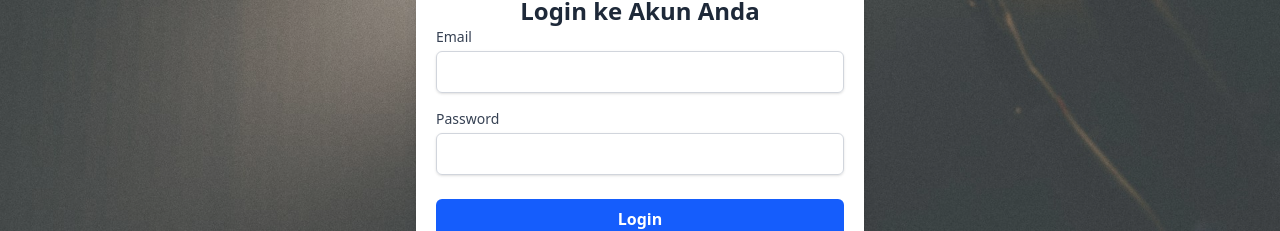
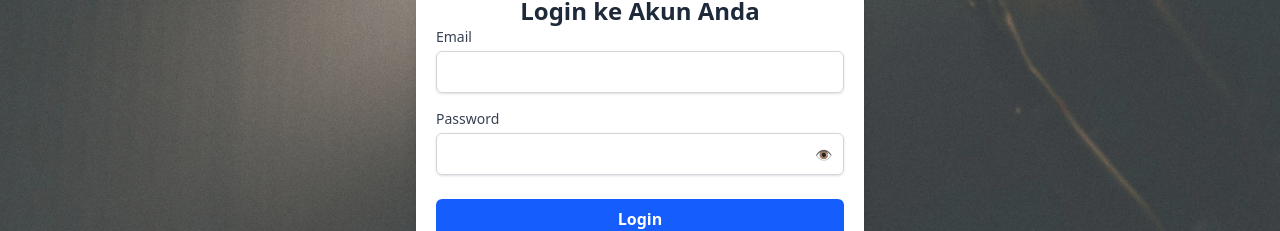
Before and after one commit to tiedsandi/project_event-management-frontend, a React (Vite) app: page /login in a window 1280 px wide. Shown: the part 265-496 px from the top of the page. Built offline with nearby package versions, Linux system fonts and the light colour scheme.

Commit message:
fetching /me

```diff
--- a/src/components/Header.jsx
+++ b/src/components/Header.jsx
@@ -4,6 +4,9 @@ import { useState } from "react";
 
 export default function Header() {
   const [isLogin, setIsLogin] = useState(!!localStorage.getItem("token"));
+
+  // const userData = JSON.parse(localStorage.getItem("user") || "{}");
+  // const isAdmin = userData.role === "admin";
 
   const logoutHandler = () => {
     localStorage.removeItem("token");
--- a/src/components/LoginForm.jsx
+++ b/src/components/LoginForm.jsx
@@ -1,9 +1,17 @@
 import { Form, Link, useActionData } from "react-router-dom";
+
+import { useState } from "react";
 
 const LoginForm = () => {
   const actionData = useActionData();
   // console.dir(actionData);
   // console.log(JSON.stringify(actionData, null, 2));
+
+  const [showPassword, setShowPassword] = useState(false);
+
+  const togglePassword = () => {
+    setShowPassword((prev) => !prev);
+  };
 
   return (
     <Form method="post">
@@ -12,16 +20,15 @@ const LoginForm = () => {
       </h2>
 
       {actionData?.error && (
-        <div className="mb-4 text-red-600 text-sm text-center font-medium">
+        <div className="mb-4 text-sm font-medium text-center text-red-600">
           {actionData.error}
         </div>
       )}
 
-      {/* input email */}
       <div className="mb-4">
         <label
           htmlFor="email"
-          className="block text-sm font-medium text-gray-700 mb-1"
+          className="block mb-1 text-sm font-medium text-gray-700"
         >
           Email
         </label>
@@ -34,35 +41,41 @@ const LoginForm = () => {
         />
       </div>
 
-      {/* input password */}
-      <div className="mb-6">
+      <div className="relative mb-6">
         <label
           htmlFor="password"
-          className="block text-sm font-medium text-gray-700 mb-1"
+          className="block mb-1 text-sm font-medium text-gray-700"
         >
           Password
         </label>
         <input
           id="password"
-          type="password"
+          type={showPassword ? "text" : "password"}
           name="password"
           required
-          className="w-full px-3 py-2 border border-gray-300 rounded-md shadow-sm"
+          className="w-full px-3 py-2 pr-10 border border-gray-300 rounded-md shadow-sm"
         />
+        <button
+          type="button"
+          onClick={togglePassword}
+          className="absolute text-sm text-gray-500 right-3 top-9"
+        >
+          {showPassword ? "🙈" : "👁️"}
+        </button>
       </div>
 
       <button
         type="submit"
-        className="w-full py-2 px-4 bg-blue-600 text-white font-semibold rounded-md hover:bg-blue-700"
+        className="w-full px-4 py-2 font-semibold text-white bg-blue-600 rounded-md hover:bg-blue-700"
       >
         Login
       </button>
 
-      <p className="mt-4 text-center text-sm text-gray-600">
+      <p className="mt-4 text-sm text-center text-gray-600">
         Belum punya akun?{" "}
         <Link
           to="/register"
-          className="text-blue-600 hover:underline font-medium"
+          className="font-medium text-blue-600 hover:underline"
         >
           Daftar di sini
         </Link>
--- a/src/pages/Login.jsx
+++ b/src/pages/Login.jsx
@@ -43,6 +43,32 @@ export async function action({ request }) {
     });
   }
 
-  localStorage.setItem("token", resData.token);
+  const token = resData.token;
+  localStorage.setItem("token", token);
+
+  const userResponse = await fetch(
+    "https://projectevent-management-backend-production.up.railway.app/users/me",
+    {
+      method: "GET",
+      headers: {
+        Authorization: `Bearer ${token}`,
+      },
+    }
+  );
+
+  const userData = await userResponse.json();
+
+  if (!userResponse.ok) {
+    return new Response(
+      JSON.stringify({ error: "Gagal mengambil data user." }),
+      {
+        status: 400,
+        headers: { "Content-Type": "application/json" },
+      }
+    );
+  }
+  // console.log(userData);
+  localStorage.setItem("user", JSON.stringify(userData));
+
   return redirect("/");
 }
```
